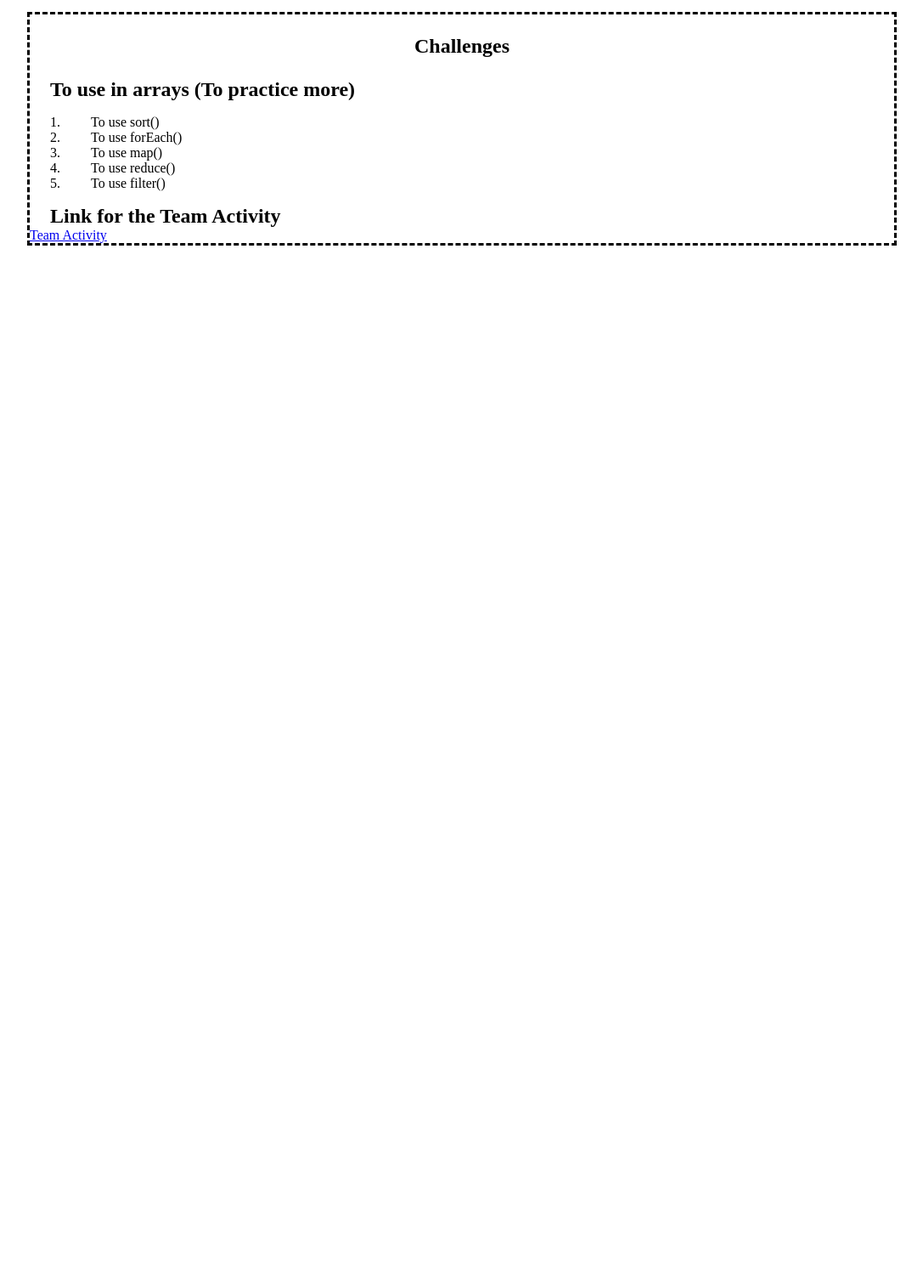
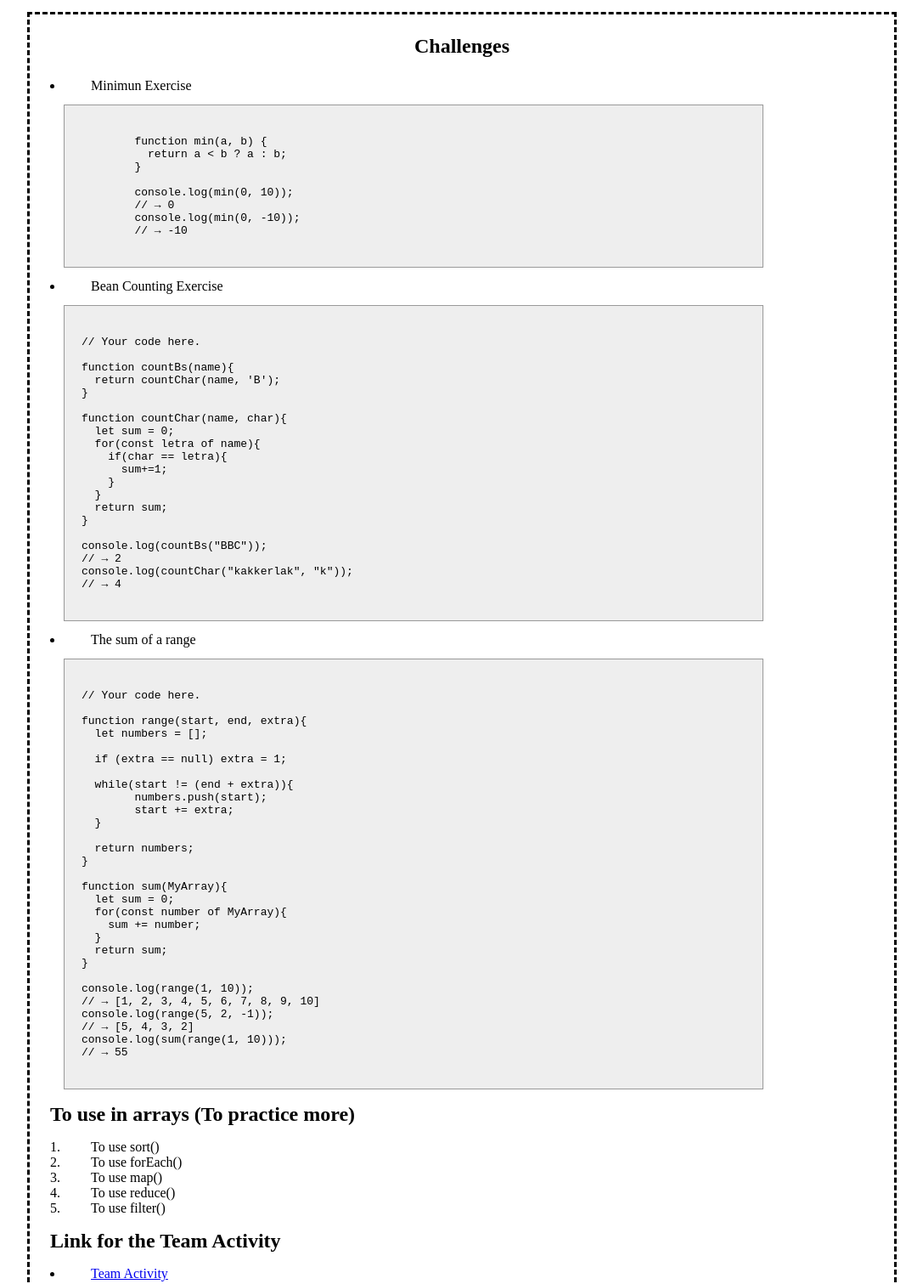
Before and after one commit to denislazo1610/WDD330, a plain HTML site: page week2/index.html in a window 1280 px wide. Shown: the part 919-2430 px from the top of the page at 85% size, without its empty margins (96-1183 px from the left). Before the commit the page ends 1208 px from the top, so only its background shows below. Drawn offline with Linux system fonts and the light colour scheme.

Commit message:
Add exercises for week 2

```diff
--- a/week2/index.html
+++ b/week2/index.html
@@ -48,6 +48,74 @@ romanNumerals.remove(1) // Remove value</code></pre>
     </div>
     <div id="secondPart">
       <h3>Challenges</h3>
+      <ul>
+        <li>Minimun Exercise</li>
+        <pre><code>
+        function min(a, b) {
+          return a < b ? a : b;
+        }
+
+        console.log(min(0, 10));
+        // → 0
+        console.log(min(0, -10));
+        // → -10
+      </code></pre>
+        <li>Bean Counting Exercise</li>
+        <pre><code>
+// Your code here.
+
+function countBs(name){
+  return countChar(name, 'B');
+}
+
+function countChar(name, char){
+  let sum = 0;
+  for(const letra of name){
+    if(char == letra){
+      sum+=1;
+    }
+  }
+  return sum;
+}
+
+console.log(countBs("BBC"));
+// → 2
+console.log(countChar("kakkerlak", "k"));
+// → 4
+      </code></pre>
+        <li>The sum of a range</li>
+        <pre><code>
+// Your code here.
+
+function range(start, end, extra){
+  let numbers = [];
+
+  if (extra == null) extra = 1;
+
+  while(start != (end + extra)){
+    	numbers.push(start);
+    	start += extra;
+  }
+
+  return numbers;
+}
+
+function sum(MyArray){
+  let sum = 0;
+  for(const number of MyArray){
+    sum += number;
+  }
+  return sum;
+}
+
+console.log(range(1, 10));
+// → [1, 2, 3, 4, 5, 6, 7, 8, 9, 10]
+console.log(range(5, 2, -1));
+// → [5, 4, 3, 2]
+console.log(sum(range(1, 10)));
+// → 55
+      </code></pre>
+      </ul>
       <h2>To use in arrays (To practice more)</h2>
       <ol>
         <li>To use sort()</li>
@@ -57,7 +125,9 @@ romanNumerals.remove(1) // Remove value</code></pre>
         <li>To use filter()</li>
       </ol>
       <h2>Link for the Team Activity</h2>
-      <a href="Group/index.html">Team Activity</a>
+      <ul>
+        <li><a href="Group/index.html">Team Activity</a></li>
+      </ul>
     </div>
   </body>
 </html>
```
